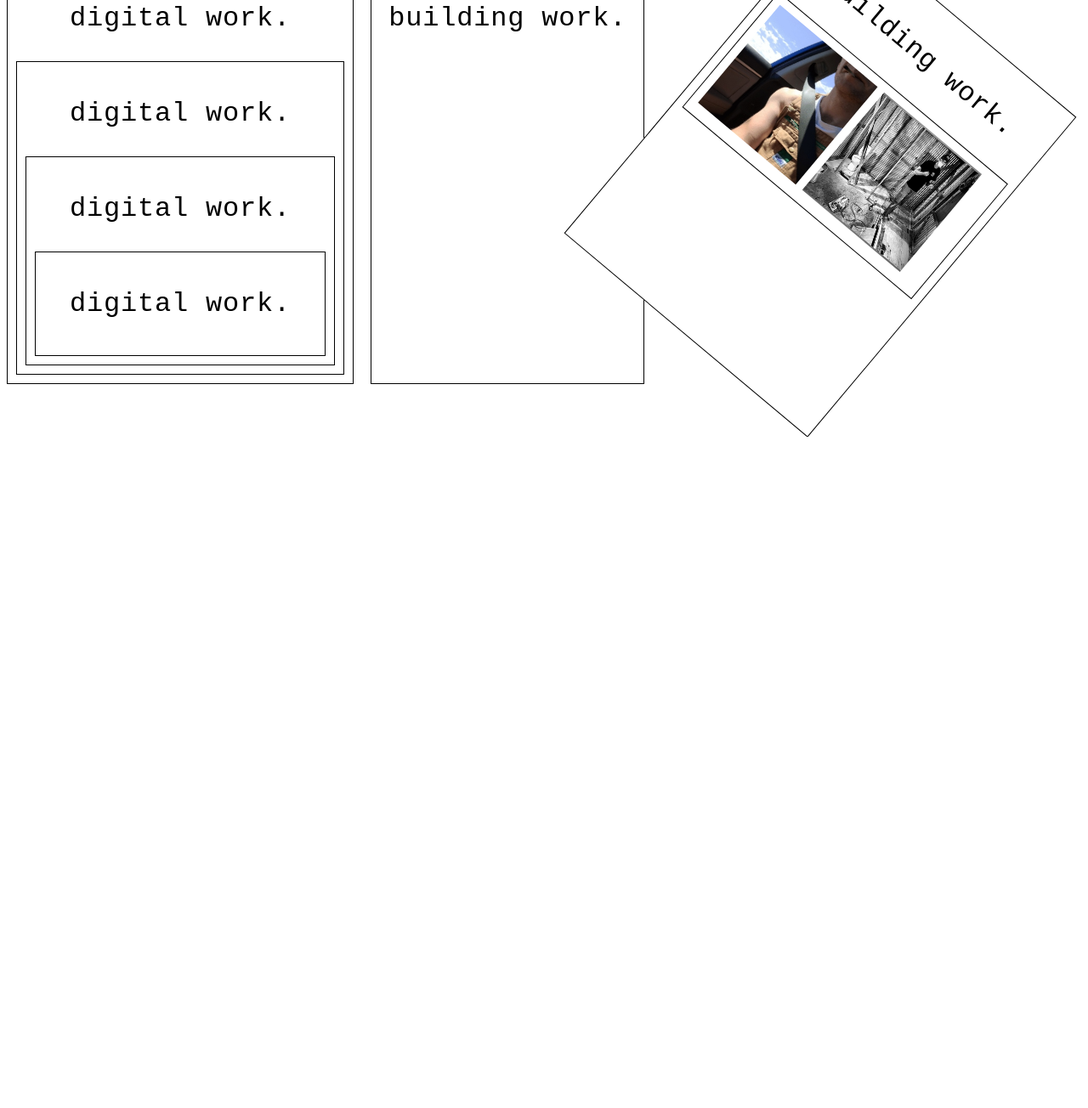
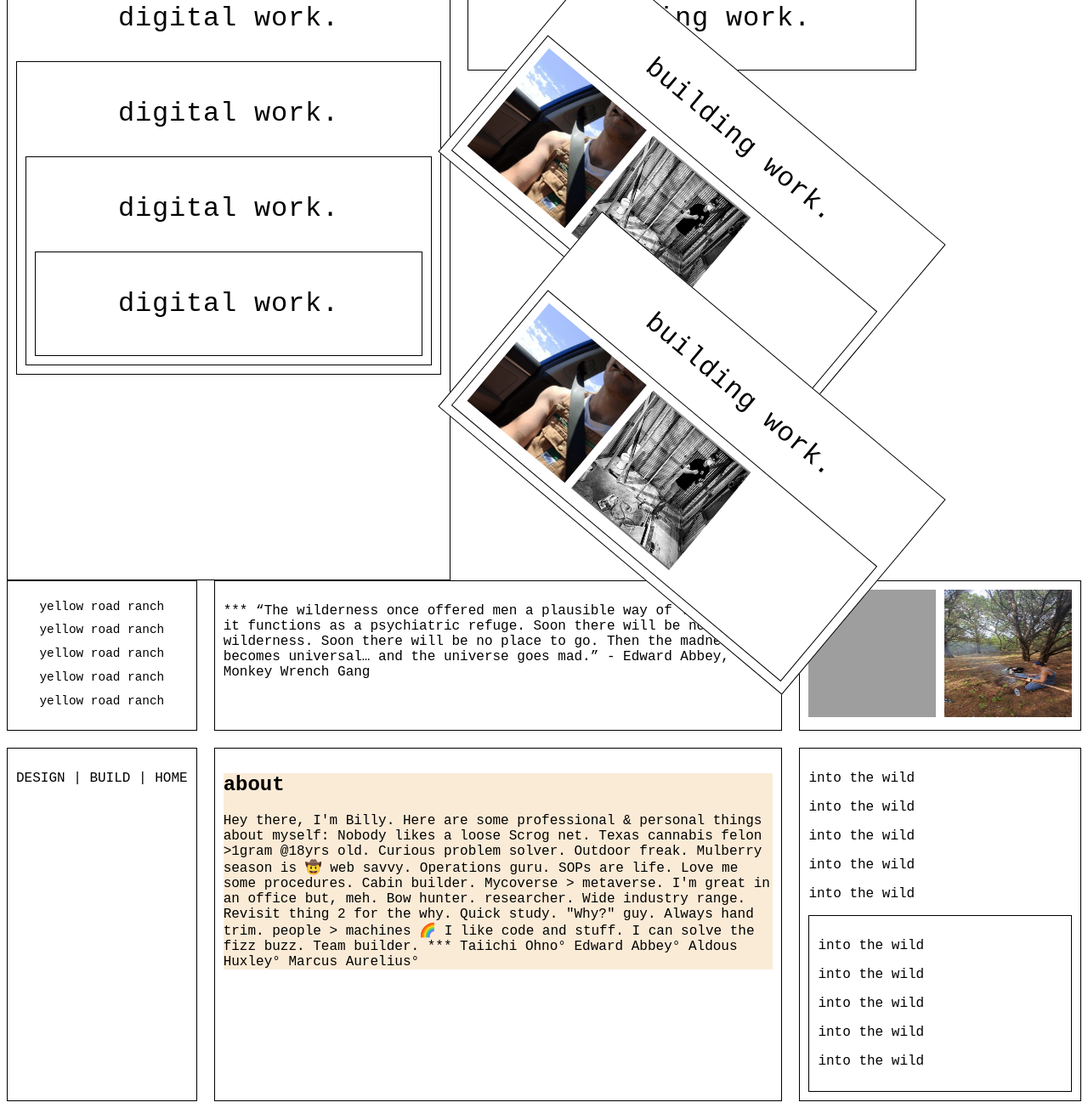
Before and after one commit to williambevans/ports, a plain HTML site: page index.html in a window 1280 px wide. Shown: the part 1444-2748 px from the top of the page at 85% size. Before the commit the page ends 1958 px from the top, so only its background shows below. Drawn offline with Linux system fonts and the light colour scheme; grey boxes are pictures that could not be loaded.

Commit message:
yellow road ranch

```diff
--- a/index.html
+++ b/index.html
@@ -200,7 +200,7 @@ If you've gotten to this point you've realized there's not much going on under t
                 </div>
             </div>
         </div>
-        <div id="grid-col">
+        <div id="grid-col building">
             <div class="cell">
                 <p class="port">building work.</p>
             </div>
@@ -213,9 +213,115 @@ If you've gotten to this point you've realized there's not much going on under t
                     </section>
                 </div>
             </div>
+            <div class="cell myLove">
+                <p class="port">building work.</p>
+                <div class="cell">
+                    <section class="">
+                        <img src="./farmerBill.jpg" alt="">
+                        <img src="./demoDays.jpg" alt="">
+                    </section>
+                </div>
+            </div>
         </div>
     </div>
+    <div id="grid-col">
+        <div class="cell">
+            <section class="name">
+                <h1 class="name">yellow road ranch</h1>
+                <h1 class="name">yellow road ranch</h1>
+                <h1 class="name">yellow road ranch</h1>
+                <h1 class="name">yellow road ranch</h1>
+                <h1 class="name">yellow road ranch</h1>
+            </section>
+        </div>
+        <div class="cell">
+            <p>
+                ***
 
+                “The wilderness once offered men a plausible way of life. Now it functions as a psychiatric refuge.
+                Soon
+                there will be no wilderness. Soon there will be no place to go. Then the madness becomes universal…
+                and
+                the universe goes mad.”
+
+                - Edward Abbey, The Monkey Wrench Gang
+            </p>
+        </div>
+        <div class="cell">
+            <section class="billyWild">
+                <img src="bunsie.jpg" alt="">
+                <img src="fireSide.jpg" alt="">
+            </section>
+        </div>
+        <div class="cell">
+            <p>DESIGN | BUILD | HOME</p>
+        </div>
+        <div class="cell">
+            <section class="about">
+                <h2 class="heading">about</h2>
+                <p>Hey there, I'm Billy. Here are some professional & personal things about myself:
+
+                    Nobody likes a loose Scrog net.
+
+                    Texas cannabis felon >1gram @18yrs old.
+
+                    Curious problem solver.
+
+                    Outdoor freak. Mulberry season is 🤠
+
+                    web savvy.
+
+                    Operations guru.
+
+                    SOPs are life. Love me some procedures.
+
+                    Cabin builder.
+
+                    Mycoverse > metaverse.
+
+                    I'm great in an office but, meh.
+
+                    Bow hunter.
+
+                    researcher.
+
+                    Wide industry range. Revisit thing 2 for the why.
+
+                    Quick study.
+
+                    "Why?" guy.
+
+                    Always hand trim. people > machines 🌈
+
+                    I like code and stuff. I can solve the fizz buzz.
+
+                    Team builder.
+
+                    ***
+
+                    Taiichi Ohno°
+                    Edward Abbey°
+                    Aldous Huxley°
+                    Marcus Aurelius°
+
+                </p>
+            </section>
+        </div>
+        <div class="cell">
+            <p>into the wild</p>
+            <p>into the wild</p>
+            <p>into the wild</p>
+            <p>into the wild</p>
+            <p>into the wild</p>
+            <div class="cell">
+                <p>into the wild</p>
+                <p>into the wild</p>
+                <p>into the wild</p>
+                <p>into the wild</p>
+                <p>into the wild</p>
+            </div>
+        </div>
+    </div>
     <!-- footer -->
     <footer>
     </footer>
--- a/style.css
+++ b/style.css
@@ -120,3 +120,7 @@ img {
     -o-transform: rotate(40deg);
     transform: rotate(40deg);
 }
+
+#building {
+    background-color: #AA4933;
+}
```
